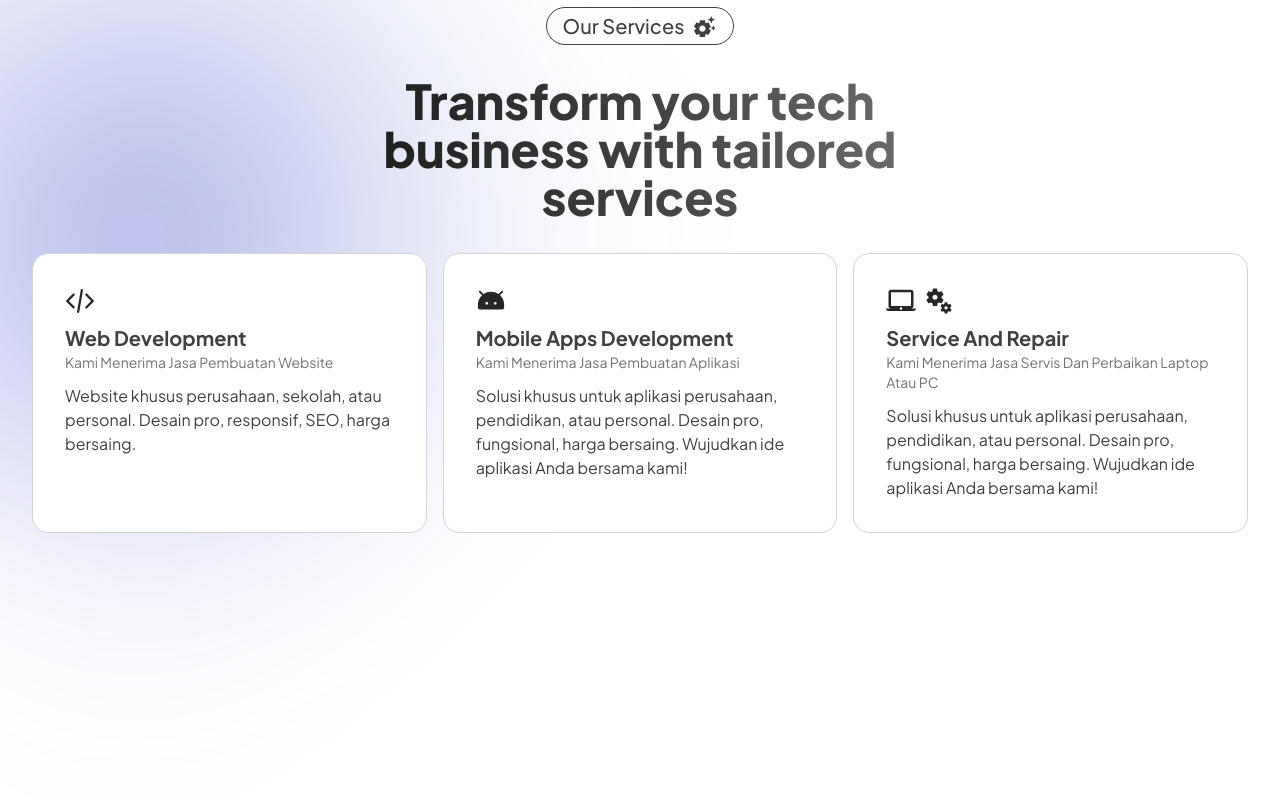
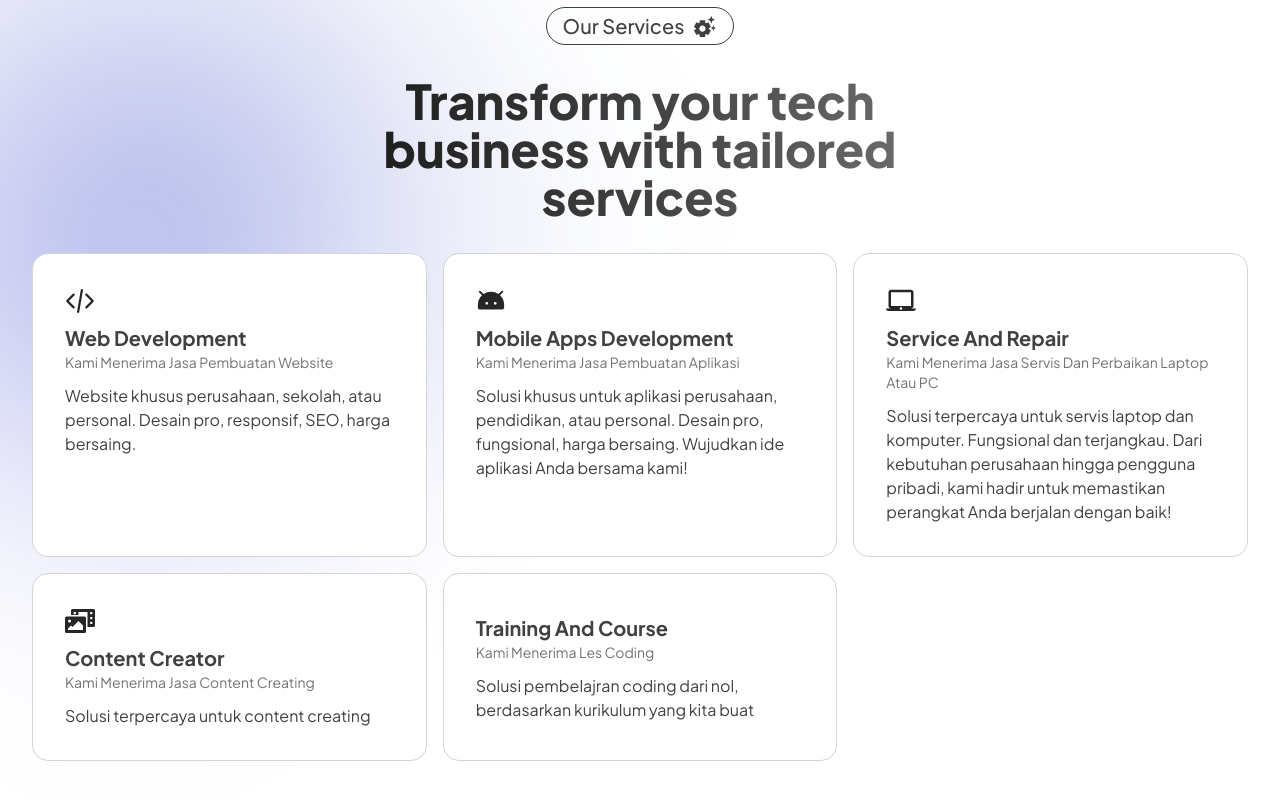
Before and after one commit to ikhsanadrians/tenizen-code, a Next.js app: page / in a window 1280 px wide. Shown: the part 638-1438 px from the top of the page. Built offline with nearby package versions, Linux system fonts and the light colour scheme.

Commit message:
chore: serviceSection card

```diff
--- a/app/components/home/serviceSection.tsx
+++ b/app/components/home/serviceSection.tsx
@@ -1,11 +1,10 @@
-import React from 'react'
-import { HiMiniCodeBracket } from "react-icons/hi2";
-import { PiAndroidLogoFill } from "react-icons/pi";
-import { MdLaptopMac, MdOutlineMiscellaneousServices, MdSettingsSuggest } from "react-icons/md";
-
+import { MdSettingsSuggest } from "react-icons/md";
+import ServiceCard from "../partials/card";
+import { data } from "../../data/service"
 
 
 const ServiceSection = () => {
+    console.log(data)
     return (
         <div className="container mx-auto flex justify-center h-full mt-52 mb-52">
             <div className="relative">
@@ -21,40 +20,11 @@ const ServiceSection = () => {
                     </div>
                 </div>
                 <div className="service-list mt-8 z-99 grid grid-cols-3 px-8 gap-4">
-                    <div className="web bg-white border-neutral-300 border-[1.2px] rounded-2xl p-8">
-                        <HiMiniCodeBracket size={30} className='fill-neutral-800' />
-                        <div className="middle-text mt-2">
-                            <p className="font-bold text-xl text-neutral-700">Web Development</p>
-                            <p className="text-sm text-neutral-500">Kami Menerima Jasa Pembuatan Website</p>
-                        </div>
-                        <div className="bottom-text mt-3 text-neutral-700">
-                            <p>Website khusus perusahaan, sekolah, atau personal. Desain pro, responsif, SEO, harga bersaing.</p>
-                        </div>
-                    </div>
-                    <div className="mobile bg-white border-neutral-300 border-[1.2px] rounded-2xl p-8">
-                        <PiAndroidLogoFill size={30} className='fill-neutral-800' />
-                        <div className="middle-text mt-2">
-                            <p className="font-bold text-xl text-neutral-700">Mobile Apps Development</p>
-                            <p className="text-sm text-neutral-500">Kami Menerima Jasa Pembuatan Aplikasi</p>
-                        </div>
-                        <div className="bottom-text mt-3 text-neutral-700">
-                            <p>Solusi khusus untuk aplikasi perusahaan, pendidikan, atau personal. Desain pro, fungsional, harga bersaing. Wujudkan ide aplikasi Anda bersama kami!</p>
-                        </div>
-                    </div>
-                    <div className="service-repair bg-white border-neutral-300 border-[1.2px] rounded-2xl p-8">
-                        <div className="icons flex items-center gap-2">
-                            <MdLaptopMac size={30} className='fill-neutral-800' />
-                            <MdOutlineMiscellaneousServices size={30} className='fill-neutral-800' />
-                        </div>
-                        <div className="middle-text mt-2">
-                            <p className="font-bold text-xl text-neutral-700">Service And Repair</p>
-                            <p className="text-sm text-neutral-500">Kami Menerima Jasa Servis Dan Perbaikan Laptop Atau PC</p>
-                        </div>
-                        <div className="bottom-text mt-3 text-neutral-700">
-                            <p>Solusi khusus untuk aplikasi perusahaan, pendidikan, atau personal. Desain pro, fungsional, harga bersaing. Wujudkan ide aplikasi Anda bersama kami!</p>
-                        </div>
-                    </div>
-
+                      {
+                        data.map((item,index)=>(
+                            <ServiceCard key={index} title={item.title} subtitle={item.subtitle} description={item.description} icon={item.icons}/>
+                        ))
+                      }
                 </div>
                 <div className="flex min-h-screen justify-center items-center">
                     <div className="absolute inset-y-16 inset-x-0 w-72 h-80 blur-[145px] rounded-full rotate-45 bg-gradient-to-b -z-10 from-blue-800 to-indigo-600 ">
--- /dev/null
+++ b/app/components/partials/card.tsx
@@ -0,0 +1,46 @@
+import React from 'react'
+import { HiMiniCodeBracket } from "react-icons/hi2";
+import { PiAndroidLogoFill } from "react-icons/pi";
+import { MdLaptopMac, MdOutlineMiscellaneousServices, MdSettingsSuggest } from "react-icons/md";
+import { FaPhotoVideo } from "react-icons/fa";
+
+
+
+
+const ServiceCard = ({title, subtitle, description,icon}: {title: string, subtitle: string, description: string, icon: string }) => {
+
+  const changeIcon = (icons:string) => {
+      switch (icons) {
+        case "web" :  return <HiMiniCodeBracket size={30} className='fill-neutral-800' />
+        break;
+        case "mobile" :  return <PiAndroidLogoFill size={30} className='fill-neutral-800' />
+        break;
+        case "servis" : return <MdLaptopMac size={30} className='fill-neutral-800' />
+        break;
+        case "content" : return <FaPhotoVideo size={30} className='fill-neutral-800'/>
+        break;
+        case "course" : return <FaPhotoVideo size={30} className='fill-neutral-800'/>
+        break;
+      }
+
+
+  }
+
+
+  return (
+    <div className="card bg-white border-neutral-300 border-[1.2px] rounded-2xl p-8">
+    <div className="icons">
+      {changeIcon(icon)}
+    </div>
+    <div className="middle-text mt-2">
+        <p className="font-bold text-xl text-neutral-700">{title}</p>
+        <p className="text-sm text-neutral-500">{subtitle}</p>
+    </div>
+    <div className="bottom-text mt-3 text-neutral-700">
+        <p>{description}</p>
+    </div>
+</div>
+  )
+}
+
+export default ServiceCard
--- /dev/null
+++ b/app/data/service.ts
@@ -0,0 +1,42 @@
+type ServiceData = {
+    title: string;
+    subtitle: string;
+    description: string;
+    icons: string;
+};
+
+const data: ServiceData[] = [
+    {
+       title : "Web Development",
+       subtitle : "Kami Menerima Jasa Pembuatan Website",
+       description : "Website khusus perusahaan, sekolah, atau personal. Desain pro, responsif, SEO, harga bersaing.",
+       icons : "web"
+    },
+    {
+       title : "Mobile Apps Development",
+       subtitle : "Kami Menerima Jasa Pembuatan Aplikasi",
+       description : "Solusi khusus untuk aplikasi perusahaan, pendidikan, atau personal. Desain pro, fungsional, harga bersaing. Wujudkan ide aplikasi Anda bersama kami!",
+       icons : "mobile"
+    },
+    {
+        title : "Service And Repair",
+        subtitle : "Kami Menerima Jasa Servis Dan Perbaikan Laptop Atau PC",
+        description : "Solusi terpercaya untuk servis laptop dan komputer. Fungsional dan terjangkau. Dari kebutuhan perusahaan hingga pengguna pribadi, kami hadir untuk memastikan perangkat Anda berjalan dengan baik!",
+        icons : "servis"
+    },
+    {
+        title: "Content Creator",
+        subtitle : "Kami Menerima Jasa Content Creating",
+        description :  "Solusi terpercaya untuk content creating",
+        icons : "content"
+    },
+    {
+        title : "Training And Course",
+        subtitle : "Kami Menerima Les Coding",
+        description: "Solusi pembelajran coding dari nol, berdasarkan kurikulum yang kita buat",
+        icons : "setting"
+    }
+];
+
+
+export { data }
```
